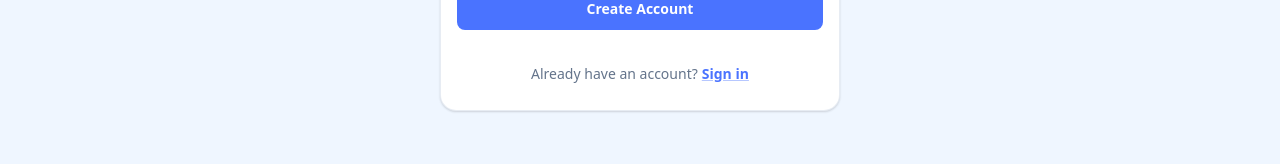
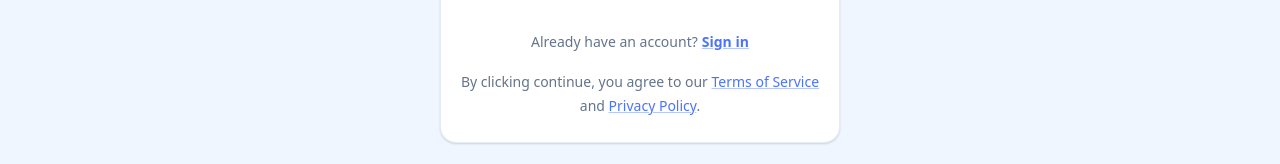
Before and after one commit to mwinel/sea-notes-saas-starter-kit, a Next.js app in the folder application/: page /signup in a window 1280 px wide. Shown: the part 636-800 px from the top of the page. Built offline with nearby package versions, Linux system fonts and the light colour scheme; no server answers; the database is empty; what @mui/material-nextjs would draw is missing.

Commit message:
feat: Add Terms of Service and Privacy Policy links
Co-authored-by: computingpumpkin <computingpumpkin@gmail.com>

```diff
--- a/application/src/components/Public/SignUpForm/SignUpForm.tsx
+++ b/application/src/components/Public/SignUpForm/SignUpForm.tsx
@@ -181,6 +181,17 @@ const SignUpForm: React.FC = () => {
                     Sign in
                   </MuiLink>
                 </Stack>
+                <Typography variant="body2" color="text.secondary" textAlign="center">
+                  By clicking continue, you agree to our{' '}
+                  <MuiLink href="#" target="_blank" rel="noopener noreferrer">
+                    Terms of Service
+                  </MuiLink>{' '}
+                  and{' '}
+                  <MuiLink href="#" target="_blank" rel="noopener noreferrer">
+                    Privacy Policy
+                  </MuiLink>
+                  .
+                </Typography>
               </Stack>
             </Stack>
           </CardContent>
```
